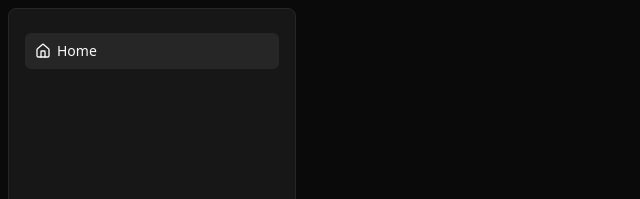
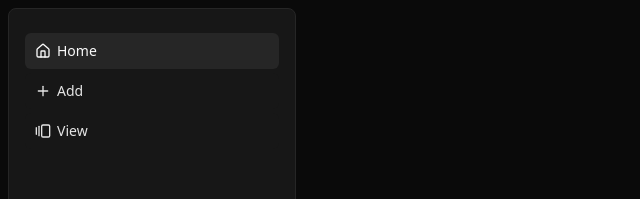
Before and after one commit to jaxonhill/opencards, a Next.js app: page / in a window 1280 px wide. Shown: the top 199 px of the page, without its empty margins (0-640 px from the left). Built offline with nearby package versions, Linux system fonts and the light colour scheme.

Commit message:
Add pages types and constant for the 3 current pages

```diff
--- a/src/components/sidebar.tsx
+++ b/src/components/sidebar.tsx
@@ -1,35 +1,60 @@
 import { cn } from "@/lib/utils";
-import { Home } from "lucide-react";
+import { GalleryHorizontalEnd, Home, Plus } from "lucide-react";
+
+type Page = {
+    label: string;
+    icon: React.ReactNode;
+    href: string;
+};
+
+const PAGES: Page[] = [
+    {
+        label: "Home",
+        icon: <Home />,
+        href: "/home",
+    },
+    {
+        label: "Add",
+        icon: <Plus />,
+        href: "/add",
+    },
+    {
+        label: "View",
+        icon: <GalleryHorizontalEnd />,
+        href: "/view",
+    },
+];
 
 export function Sidebar() {
     return (
         <aside className="p-2 bg-neutral-950 h-screen">
-            <ul className="bg-neutral-900 w-[288px] px-4 py-6 rounded-lg border border-neutral-800 h-full">
-                <SidebarButton icon={<Home className="size-4" />} text={"Home"} href="/home" isSelected />
+            <ul className="bg-neutral-900 w-[288px] px-4 py-6 rounded-lg border border-neutral-800 h-full space-y-1">
+                {PAGES.map((page, i) => (
+                    <SidebarButton key={page.label} {...page} isSelected={i === 0} />
+                ))}
             </ul>
         </aside>
     );
 }
 
-interface SidebarButtonProps {
-    icon: React.ReactNode;
-    text: string;
-    href: string;
+type SidebarButtonProps = Page & {
     isSelected: boolean;
-}
+};
 
-function SidebarButton({ icon, text, href, isSelected }: SidebarButtonProps) {
+function SidebarButton({ icon, label, href, isSelected }: SidebarButtonProps) {
     return (
         <li>
             <a
                 className={cn(
-                    `w-full inline-flex items-center gap-1.5 py-2 px-2.5 rounded-md text-sm`,
-                    isSelected ? "bg-neutral-800 text-neutral-50" : "bg-transparent text-neutral-200"
+                    `w-full inline-flex items-center gap-1.5 py-2 px-2.5 rounded-md text-sm transition-colors`,
+                    isSelected
+                        ? "bg-neutral-800 text-neutral-50"
+                        : "bg-neutral-900 text-neutral-200 hover:bg-neutral-800/50"
                 )}
                 href={href}
             >
-                {icon}
-                {text}
+                <span className="[&>svg]:size-4 [&>svg]:shrink-0">{icon}</span>
+                {label}
             </a>
         </li>
     );
```
